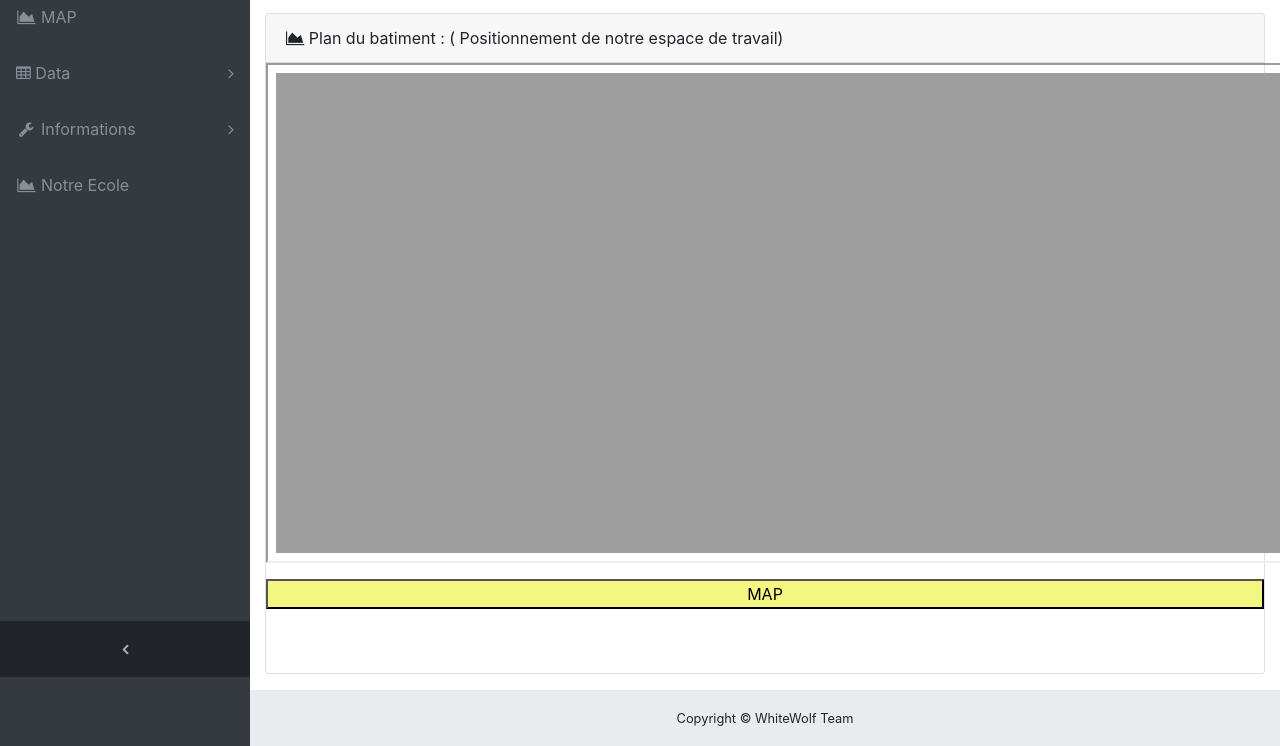
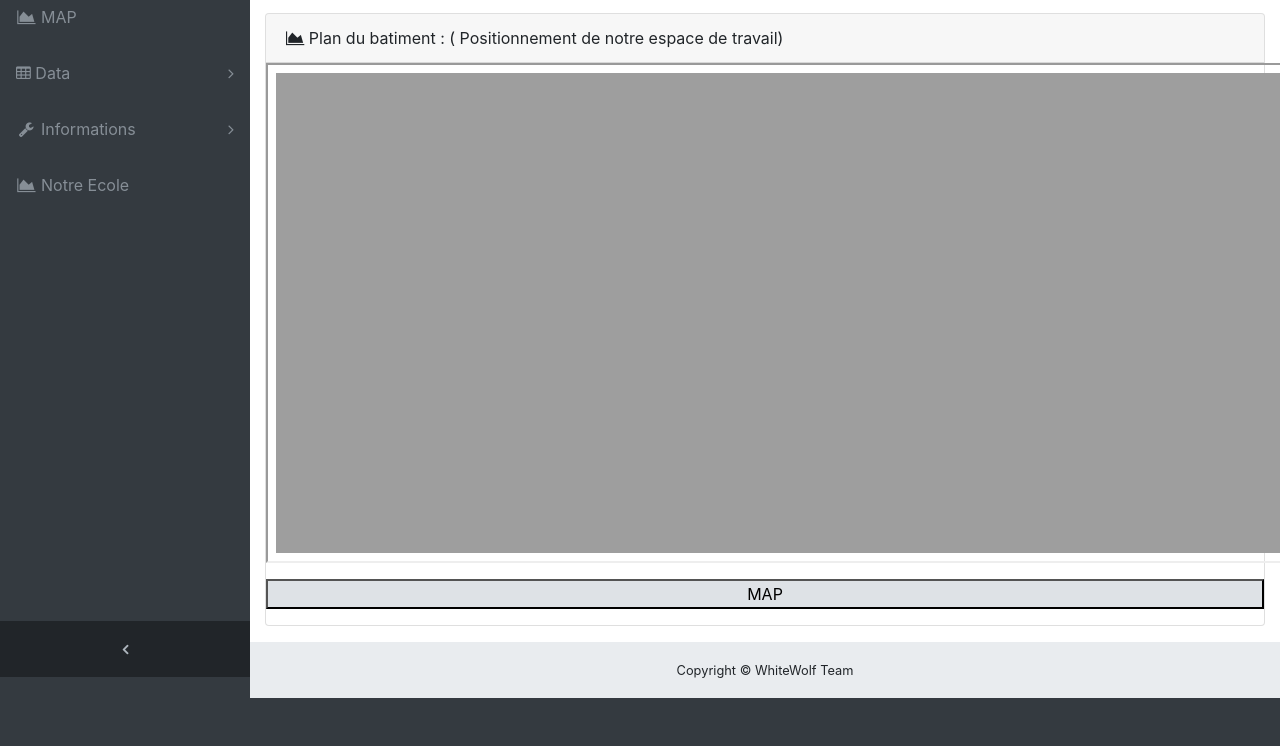
Before and after one commit to hnomkeng/Web, a website with bundled scripts: page Map.html in a window 1280 px wide. Shown: the part 123-869 px from the top of the page. After the commit the page ends 821 px from the top, so only its background shows below. Built offline with nearby package versions, Linux system fonts and the light colour scheme.

Commit message:
Amelioration
Nouvelle carte

```diff
--- a/Map.html
+++ b/Map.html
@@ -106,10 +106,9 @@
 			<script async defer src="https://maps.googleapis.com/maps/api/js?key=AIzaSyDWmAOa3UdUVd77Tv2toRMxZANQMaDkt5U&callback=initMap"></script>
 
 <P> </P>
- <a></a><input value="MAP" onclick="window.location.href='test_quadrillage.php'"
-style="background-color:#F3F781"
-type="button"> <br><br>
-
+<input value="MAP"="" onclick="window.location.href='test_quadrillage.php'"
+style="background-color:#dee2e6"
+type="button"></inputvalue="MAP"="">
 
 
 			 </P>
```
Also changed, not shown: 2 other files.
